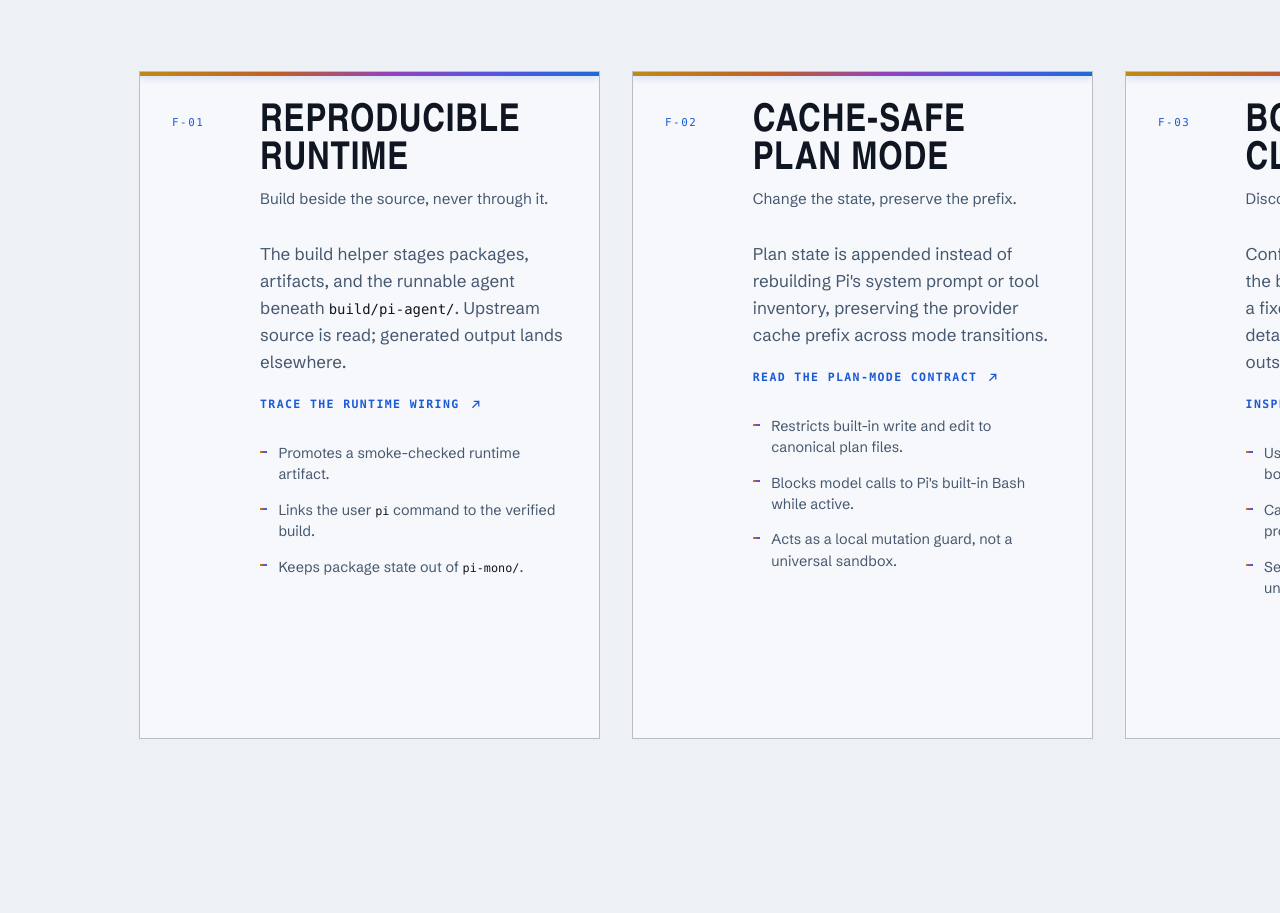
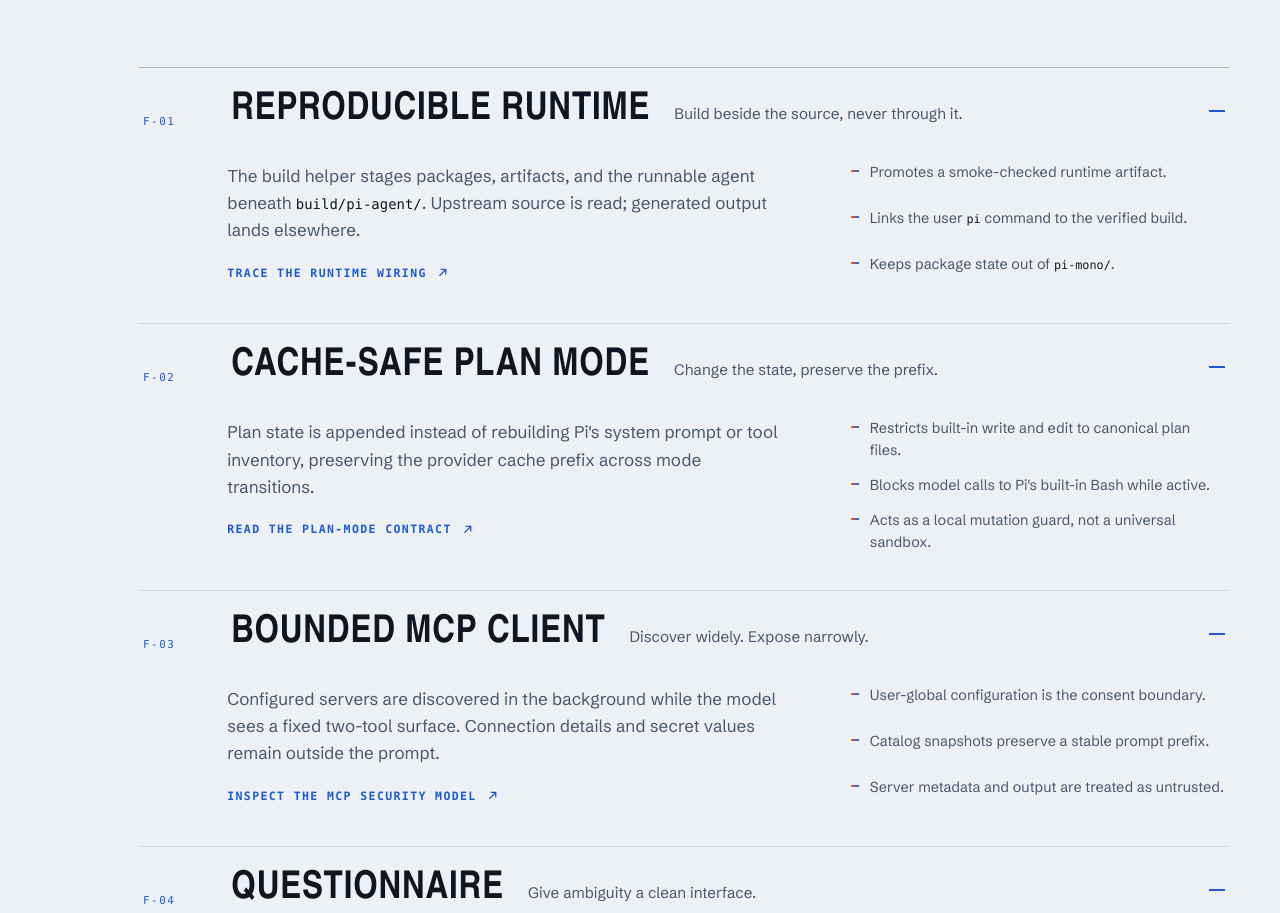
Before and after one commit to appautomaton/pi-arcweld, a plain HTML site: page docs/index.html in a window 1280 px wide. Shown: the part 2545-3458 px from the top of the page. Drawn offline with Linux system fonts and the light colour scheme; a web font is replaced by a local one.

Commit message:
Keep landing content readable without scroll-driven visibility

```diff
--- a/docs/assets/main.js
+++ b/docs/assets/main.js
@@ -143,37 +143,16 @@
     document.querySelectorAll(".reveal").forEach((el) => revealObserver.observe(el));
   }
 
-  /* ---------- procedure sheet ----------
-     In gallery mode (pinned horizontal scrub) every card is fully
-     expanded and the accordion is inert; elsewhere it stays a sheet.
-     State is re-synced when crossing the gallery breakpoint. */
-
-  const galleryQuery = matchMedia("(min-width: 64rem)");
-  const galleryActive = () =>
-    cssViewTimeline && !reducedMotion.matches && galleryQuery.matches;
-
-  const passRows = [...document.querySelectorAll(".pass-row")];
-
-  const syncGalleryState = () => {
-    if (!galleryActive()) return;
-    passRows.forEach((row) => {
-      row.dataset.open = "true";
-      row.querySelector(".pass-summary")?.setAttribute("aria-expanded", "true");
-    });
-  };
-
-  passRows.forEach((row) => {
-    const btn = row.querySelector(".pass-summary");
-    btn?.addEventListener("click", () => {
-      if (galleryActive()) return;
+  /* Panels start open. Readers can collapse them after controls are ready. */
+  document.querySelectorAll(".pass-row").forEach((row) => {
+    const button = row.querySelector(".pass-summary");
+    button?.addEventListener("click", () => {
       const open = row.dataset.open !== "true";
       row.dataset.open = String(open);
-      btn.setAttribute("aria-expanded", String(open));
+      button.setAttribute("aria-expanded", String(open));
     });
+    if (button) button.disabled = false;
   });
-
-  syncGalleryState();
-  galleryQuery.addEventListener("change", syncGalleryState);
 
   /* ---------- copy the weld log ---------- */
 
--- a/docs/assets/style.css
+++ b/docs/assets/style.css
@@ -905,14 +905,12 @@
 
 .section-lede strong { color: var(--ink); font-weight: 500; }
 
-/* scroll reveal */
+/* Content remains readable before scripts run or sections enter view. */
 .reveal { opacity: 1; transform: none; }
 
 @media (prefers-reduced-motion: no-preference) {
   .js .reveal {
-    opacity: 0;
-    transform: translateY(14px);
-    transition: opacity 600ms ease, transform 600ms cubic-bezier(0.25, 0.6, 0.3, 1);
+    transition: transform 600ms cubic-bezier(0.25, 0.6, 0.3, 1);
   }
 
   .js .reveal.is-set { opacity: 1; transform: none; }
@@ -1006,6 +1004,10 @@
   transition: background-color 160ms ease;
 }
 
+.js .pass-summary { cursor: pointer; }
+.pass-summary:disabled { cursor: default; }
+.pass-summary:disabled .pass-toggle { display: none; }
+
 .pass-summary:hover { background: color-mix(in srgb, var(--ink) 3%, transparent); }
 
 .pass-id { color: var(--ink-faint); transition: color 160ms ease; }
@@ -1058,11 +1060,12 @@
 
 .pass-detail {
   display: grid;
-  grid-template-rows: 0fr;
+  grid-template-rows: 1fr;
   transition: grid-template-rows 420ms cubic-bezier(0.3, 0.7, 0.3, 1);
 }
 
 .pass-row[data-open="true"] .pass-detail { grid-template-rows: 1fr; }
+.js .pass-row[data-open="false"] .pass-detail { grid-template-rows: 0fr; }
 
 .pass-detail-inner { overflow: hidden; min-height: 0; }
 
@@ -1490,11 +1493,11 @@
     .js .hero .tag,
     .js .hero h1 {
       transform: translateY(calc(var(--hero-p, 0) * -4.5rem));
-      opacity: calc(1 - var(--hero-p, 0) * 0.85);
+      opacity: 1;
     }
     .js .hero-under {
       transform: translateY(calc(var(--hero-p, 0) * -2.5rem));
-      opacity: calc(1 - var(--hero-p, 0) * 0.65);
+      opacity: 1;
     }
     .js .joint { transform: translateY(calc(var(--hero-p, 0) * -1.25rem)); }
     .js .spec-strip { transform: translateY(calc(var(--hero-p, 0) * -0.6rem)); }
@@ -1502,19 +1505,19 @@
 }
 
 @keyframes hero-exit-fast {
-  to { transform: translateY(-4.5rem); opacity: 0.15; }
+  to { transform: translateY(-4.5rem); }
 }
 
 @keyframes hero-zoom {
   to {
     transform: translateY(-6rem) scale(1.22);
-    opacity: 0;
+    opacity: 1;
     letter-spacing: -0.035em;
   }
 }
 
 @keyframes hero-exit-mid {
-  to { transform: translateY(-2.5rem); opacity: 0.35; }
+  to { transform: translateY(-2.5rem); }
 }
 
 @keyframes joint-tilt {
@@ -1526,11 +1529,11 @@
 }
 
 @keyframes cell-scatter-a {
-  to { transform: translateY(-2.75rem); opacity: 0; }
+  to { transform: translateY(-2.75rem); }
 }
 
 @keyframes cell-scatter-b {
-  to { transform: translateY(-1.5rem); opacity: 0; }
+  to { transform: translateY(-1.5rem); }
 }
 
 /* ---------- scrub reveals: tied to scroll, reversible ---------- */
@@ -1546,7 +1549,7 @@
 }
 
 @keyframes reveal-scrub {
-  from { opacity: 0; transform: translateY(1.75rem); }
+  from { opacity: 1; transform: translateY(1.75rem); }
   to { opacity: 1; transform: none; }
 }
 
@@ -1566,7 +1569,7 @@
 @keyframes title-rise {
   from {
     transform: translateY(2.5rem) scale(0.92);
-    opacity: 0;
+    opacity: 1;
     letter-spacing: 0.05em;
   }
   to { transform: none; opacity: 1; letter-spacing: normal; }
@@ -1611,12 +1614,12 @@
   to { transform: translateY(-0.35rem); }
 }
 
-/* ---------- the weld log unzips as it enters ---------- */
+/* ---------- the weld log settles into position ---------- */
 
 @media (prefers-reduced-motion: no-preference) {
   @supports (animation-timeline: view()) {
     .weld-log {
-      will-change: clip-path, opacity;
+      will-change: transform;
       animation: log-unzip linear both;
       animation-timeline: view();
       animation-range: entry 10% entry 85%;
@@ -1625,98 +1628,9 @@
 }
 
 @keyframes log-unzip {
-  from { clip-path: inset(0 48% 0 48%); opacity: 0.25; }
-  to { clip-path: inset(0 0 0 0); opacity: 1; }
-}
-
-/* ============================================================
-   The procedure gallery: vertical scroll drives a pinned
-   horizontal run of the five fill passes. Desktop only —
-   everywhere else the track collapses to the classic sheet.
-   ============================================================ */
-
-/* zero-impact base: the wrapper does not exist visually */
+  from { transform: translateY(1rem); }
+  to { transform: none; }
+}
+
+/* Procedure panels stay in document flow at every viewport size. */
 .procedure-track { display: contents; }
-
-@media (min-width: 64rem) and (prefers-reduced-motion: no-preference) {
-  @supports (animation-timeline: view()) {
-    /* the reveal wrapper must not fade a 420vh pin container */
-    .js .procedure.reveal {
-      opacity: 1;
-      transform: none;
-      animation: none;
-    }
-
-    .procedure {
-      height: 420vh;
-      border-top: 0;
-      view-timeline-name: --proc;
-    }
-
-    .procedure-track {
-      display: flex;
-      align-items: stretch;
-      gap: clamp(1.25rem, 2.5vw, 2.5rem);
-      position: sticky;
-      top: var(--header-h);
-      height: calc(100vh - var(--header-h));
-      width: max-content;
-      padding-block: clamp(1.5rem, 4vh, 3rem);
-      will-change: transform;
-      animation: proc-scrub linear both;
-      animation-timeline: --proc;
-      /* pin window: subject covers the scrollport exactly while pinned */
-      animation-range: contain 0% contain 100%;
-    }
-
-    .procedure-track .pass-row {
-      flex: none;
-      width: clamp(28rem, 36vw, 36rem);
-      border: 1px solid var(--line-strong);
-      background: var(--steel-1);
-      padding: clamp(1.5rem, 2.5vw, 2.25rem);
-      overflow-y: auto;
-    }
-
-    /* gallery cards show the full pass; no accordion chrome */
-    .procedure-track .pass-summary {
-      grid-template-columns: 4.25rem minmax(0, 1fr);
-      padding: 0 0 1.25rem;
-      cursor: default;
-    }
-
-    .procedure-track .pass-summary:hover { background: transparent; }
-    .procedure-track .pass-toggle { display: none; }
-
-    .procedure-track .pass-detail { grid-template-rows: 1fr !important; }
-
-    .procedure-track .pass-detail-grid {
-      grid-template-columns: 1fr;
-      gap: 1.5rem;
-    }
-
-    /* the heat edge becomes the card's top bead */
-    .procedure-track .pass-row::before {
-      top: 0;
-      bottom: auto;
-      left: 0;
-      right: 0;
-      width: auto;
-      height: 4px;
-      background: var(--heat-run);
-      transform-origin: left;
-      animation: card-bead linear both;
-      animation-timeline: view();
-      animation-range: entry 0% entry 100%;
-    }
-  }
-}
-
-@keyframes proc-scrub {
-  to { transform: translateX(calc(100vw - 100% - var(--gutter))); }
-}
-
-@keyframes card-bead {
-  from { transform: scaleX(0); opacity: 0; }
-  to { transform: scaleX(1); opacity: 1; }
-}
--- a/docs/index.html
+++ b/docs/index.html
@@ -38,7 +38,7 @@
       "alternateName": ["Pi Arcweld", "pi arcweld"],
       "description": "An auditable local workspace for Pi with pinned upstream source, curated extensions, bounded MCP tooling, and a reproducible external runtime.",
       "url": "https://appautomaton.renocrypt.com/pi-arcweld/",
-      "dateModified": "2026-08-10",
+      "dateModified": "2026-09-05",
       "codeRepository": "https://github.com/appautomaton/pi-arcweld",
       "license": "https://github.com/appautomaton/pi-arcweld/blob/main/LICENSE",
       "programmingLanguage": ["TypeScript", "Shell", "HTML"],
@@ -234,7 +234,7 @@
         <div class="procedure reveal">
           <div class="procedure-track">
           <div class="pass-row" data-open="true">
-            <button class="pass-summary" id="fill-1-btn" aria-expanded="true" aria-controls="fill-1">
+            <button class="pass-summary" id="fill-1-btn" disabled aria-expanded="true" aria-controls="fill-1">
               <span class="pass-id">F-01</span>
               <span class="pass-name-wrap">
                 <span class="pass-title">Reproducible runtime</span>
@@ -261,8 +261,8 @@
             </div>
           </div>
 
-          <div class="pass-row" data-open="false">
-            <button class="pass-summary" id="fill-2-btn" aria-expanded="false" aria-controls="fill-2">
+          <div class="pass-row" data-open="true">
+            <button class="pass-summary" id="fill-2-btn" disabled aria-expanded="true" aria-controls="fill-2">
               <span class="pass-id">F-02</span>
               <span class="pass-name-wrap">
                 <span class="pass-title">Cache-safe plan mode</span>
@@ -289,8 +289,8 @@
             </div>
           </div>
 
-          <div class="pass-row" data-open="false">
-            <button class="pass-summary" id="fill-3-btn" aria-expanded="false" aria-controls="fill-3">
+          <div class="pass-row" data-open="true">
+            <button class="pass-summary" id="fill-3-btn" disabled aria-expanded="true" aria-controls="fill-3">
               <span class="pass-id">F-03</span>
               <span class="pass-name-wrap">
                 <span class="pass-title">Bounded MCP client</span>
@@ -317,8 +317,8 @@
             </div>
           </div>
 
-          <div class="pass-row" data-open="false">
-            <button class="pass-summary" id="fill-4-btn" aria-expanded="false" aria-controls="fill-4">
+          <div class="pass-row" data-open="true">
+            <button class="pass-summary" id="fill-4-btn" disabled aria-expanded="true" aria-controls="fill-4">
               <span class="pass-id">F-04</span>
               <span class="pass-name-wrap">
                 <span class="pass-title">Questionnaire</span>
@@ -345,8 +345,8 @@
             </div>
           </div>
 
-          <div class="pass-row" data-open="false">
-            <button class="pass-summary" id="fill-5-btn" aria-expanded="false" aria-controls="fill-5">
+          <div class="pass-row" data-open="true">
+            <button class="pass-summary" id="fill-5-btn" disabled aria-expanded="true" aria-controls="fill-5">
               <span class="pass-id">F-05</span>
               <span class="pass-name-wrap">
                 <span class="pass-title">Append layer</span>
--- a/docs/sitemap.xml
+++ b/docs/sitemap.xml
@@ -2,7 +2,7 @@
 <urlset xmlns="http://www.sitemaps.org/schemas/sitemap/0.9">
   <url>
     <loc>https://appautomaton.renocrypt.com/pi-arcweld/</loc>
-    <lastmod>2026-08-10</lastmod>
+    <lastmod>2026-09-05</lastmod>
     <changefreq>weekly</changefreq>
     <priority>1.0</priority>
   </url>
```
